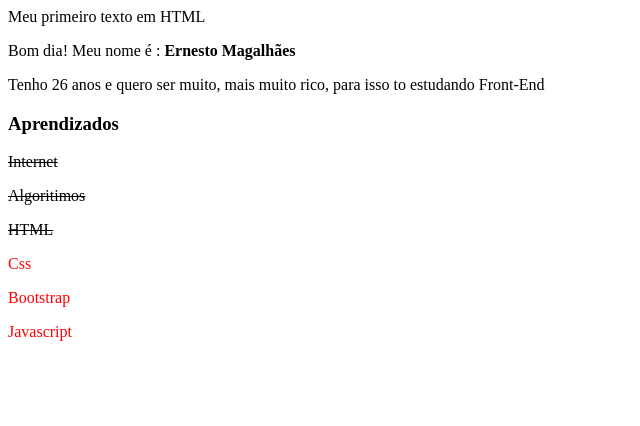
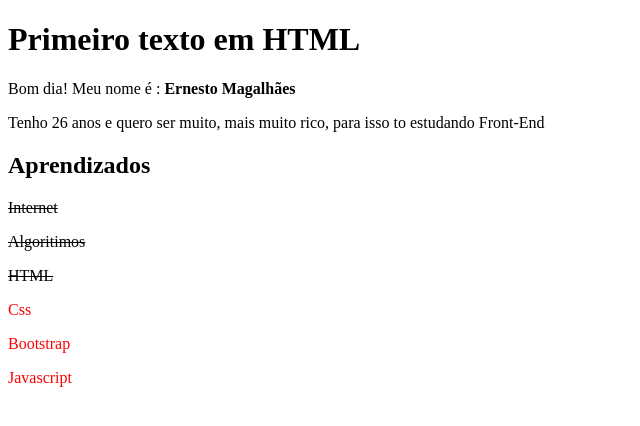
Before and after one commit to ernestomagalhaes/Front-End-senai, a plain HTML site: page Ernesto/Projetos/PrimeroProjeto.html in a window 1280 px wide. Shown: the whole page, without its empty margins (0-640 px from the left). Drawn offline with Linux system fonts and the light colour scheme.

Commit message:
Update PrimeroProjeto.html

```diff
--- a/Ernesto/Projetos/PrimeroProjeto.html
+++ b/Ernesto/Projetos/PrimeroProjeto.html
@@ -7,10 +7,10 @@
     <title> Atividade 1 </title>
     </head>
     </body>
-    </h1> Meu primeiro texto em HTML</H1>
+   <h1>Primeiro texto em HTML</h1>
     <p>Bom dia! Meu nome é : <b> Ernesto Magalhães </b></p>
     </p>Tenho 26 anos e quero ser muito, mais muito rico, para isso to estudando Front-End</p>
-    <h3>Aprendizados</h3>
+    <h2>Aprendizados</h2>
     <p><del>Internet</del></p>
     <p><del>Algoritimos</del></p>
     <p><del>HTML</del></p>
```
